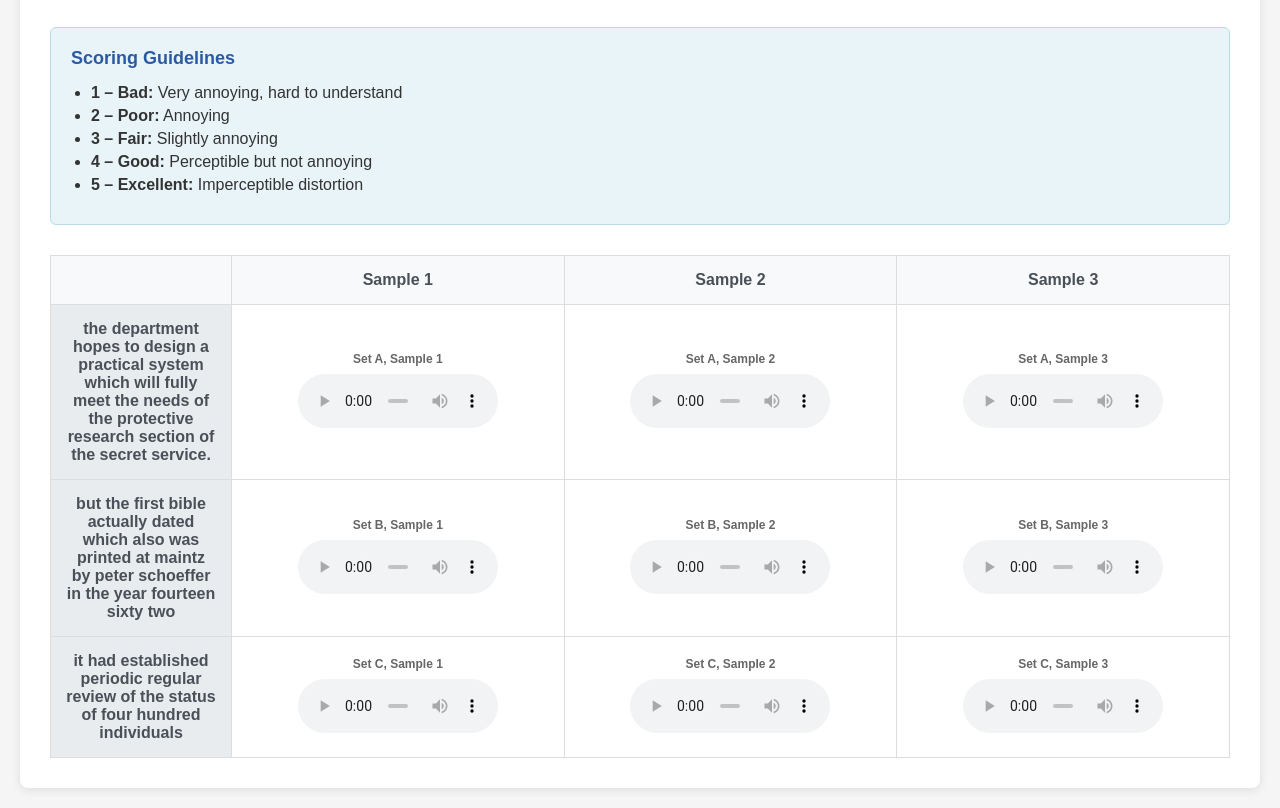
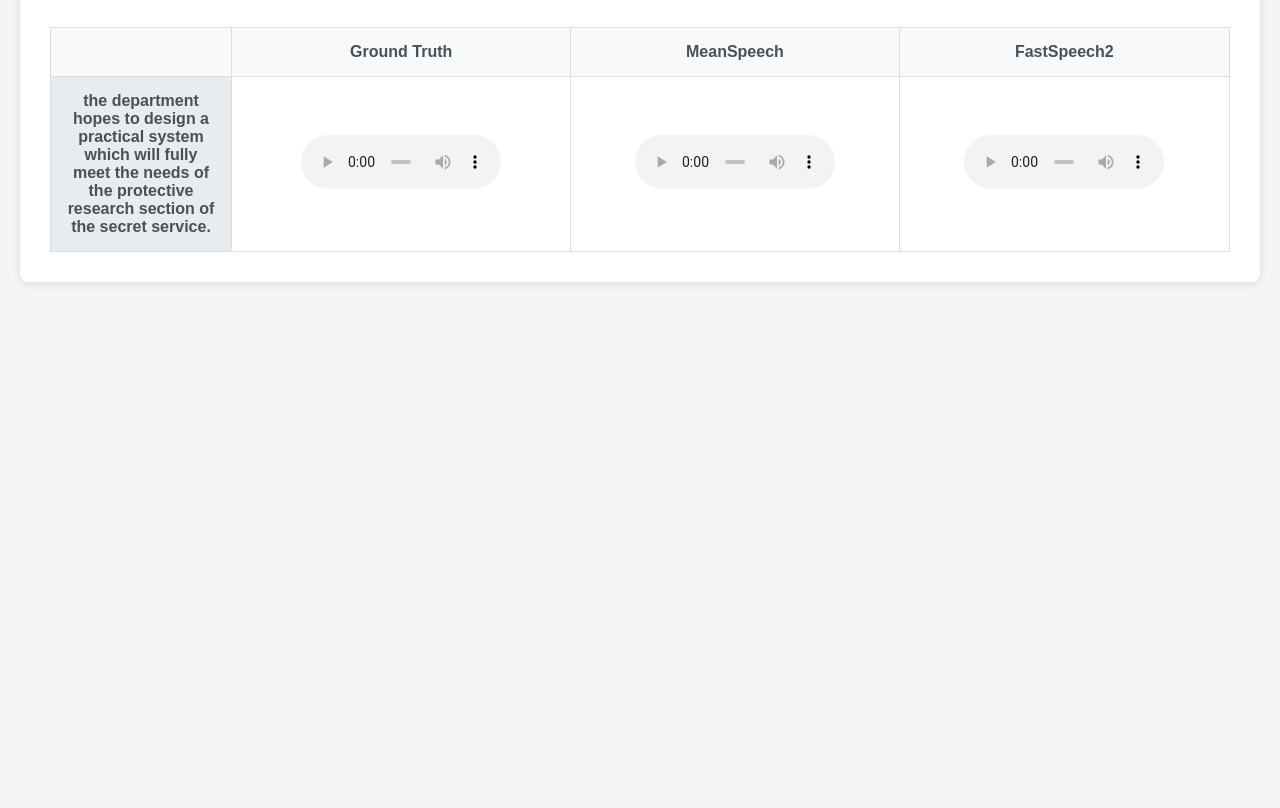
Before and after one commit to roatienza/mean-speech-samples, a plain HTML site: page index.html in a window 1280 px wide. Shown: the part 111-919 px from the top of the page. After the commit the page ends 800 px from the top, so only its background shows below. Drawn offline with Linux system fonts and the light colour scheme.

Commit message:
reformat

```diff
--- a/index.html
+++ b/index.html
@@ -129,99 +129,38 @@
     <div class="container">
         <h1>Speech Samples Comparison</h1>
 
-        <div class="scoring-guidelines">
-            <h2>Scoring Guidelines</h2>
-            <ul>
-                <li><strong>1 – Bad:</strong> Very annoying, hard to understand</li>
-                <li><strong>2 – Poor:</strong> Annoying</li>
-                <li><strong>3 – Fair:</strong> Slightly annoying</li>
-                <li><strong>4 – Good:</strong> Perceptible but not annoying</li>
-                <li><strong>5 – Excellent:</strong> Imperceptible distortion</li>
-            </ul>
-        </div>
-
         <table class="comparison-table">
             <thead>
                 <tr>
                     <th></th>
-                    <th class="column-header">Sample 1</th>
-                    <th class="column-header">Sample 2</th>
-                    <th class="column-header">Sample 3</th>
+                    <th class="column-header">Ground Truth</th>
+                    <th class="column-header">MeanSpeech</th>
+                    <th class="column-header">FastSpeech2</th>
                 </tr>
             </thead>
             <tbody>
                 <tr>
                     <td class="row-header">the department hopes to design a practical system which will fully meet the needs of the protective research section of the secret service.</td>
                     <td class="audio-cell">
-                        <span class="audio-label">Set A, Sample 1</span>
                         <audio class="audio-player" controls>
-                            <source src="setA/sample1.wav" type="audio/wav">
+                            <source src="setA/gt1.wav" type="audio/wav">
                             <span class="no-audio">Audio not available</span>
                         </audio>
                     </td>
                     <td class="audio-cell">
-                        <span class="audio-label">Set A, Sample 2</span>
                         <audio class="audio-player" controls>
-                            <source src="setA/sample2.wav" type="audio/wav">
+                            <source src="setA/ms1.wav" type="audio/wav">
                             <span class="no-audio">Audio not available</span>
                         </audio>
                     </td>
                     <td class="audio-cell">
-                        <span class="audio-label">Set A, Sample 3</span>
                         <audio class="audio-player" controls>
-                            <source src="setA/sample3.wav" type="audio/wav">
+                            <source src="setA/fs1.wav" type="audio/wav">
                             <span class="no-audio">Audio not available</span>
                         </audio>
                     </td>
                 </tr>
-                <tr>
-                    <td class="row-header">but the first bible actually dated which also was printed at maintz by peter schoeffer in the year fourteen sixty two</td>
-                    <td class="audio-cell">
-                        <span class="audio-label">Set B, Sample 1</span>
-                        <audio class="audio-player" controls>
-                            <source src="setB/sample1.wav" type="audio/wav">
-                            <span class="no-audio">Audio not available</span>
-                        </audio>
-                    </td>
-                    <td class="audio-cell">
-                        <span class="audio-label">Set B, Sample 2</span>
-                        <audio class="audio-player" controls>
-                            <source src="setB/sample2.wav" type="audio/wav">
-                            <span class="no-audio">Audio not available</span>
-                        </audio>
-                    </td>
-                    <td class="audio-cell">
-                        <span class="audio-label">Set B, Sample 3</span>
-                        <audio class="audio-player" controls>
-                            <source src="setB/sample3.wav" type="audio/wav">
-                            <span class="no-audio">Audio not available</span>
-                        </audio>
-                    </td>
-                </tr>
-                <tr>
-                    <td class="row-header">it had established periodic regular review of the status of four hundred individuals</td>
-                    <td class="audio-cell">
-                        <span class="audio-label">Set C, Sample 1</span>
-                        <audio class="audio-player" controls>
-                            <source src="setC/sample1.wav" type="audio/wav">
-                            <span class="no-audio">Audio not available</span>
-                        </audio>
-                    </td>
-                    <td class="audio-cell">
-                        <span class="audio-label">Set C, Sample 2</span>
-                        <audio class="audio-player" controls>
-                            <source src="setC/sample2.wav" type="audio/wav">
-                            <span class="no-audio">Audio not available</span>
-                        </audio>
-                    </td>
-                    <td class="audio-cell">
-                        <span class="audio-label">Set C, Sample 3</span>
-                        <audio class="audio-player" controls>
-                            <source src="setC/sample3.wav" type="audio/wav">
-                            <span class="no-audio">Audio not available</span>
-                        </audio>
-                    </td>
-                </tr>
+
             </tbody>
         </table>
     </div>
```
Also changed, not shown: 6 other files.
